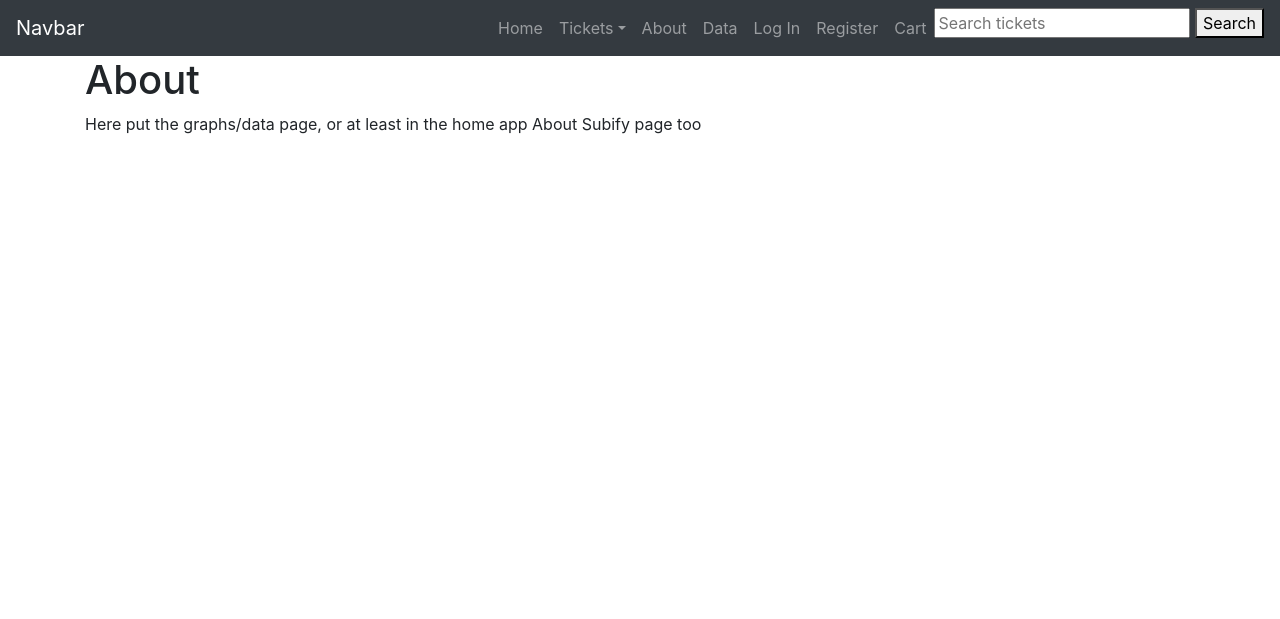
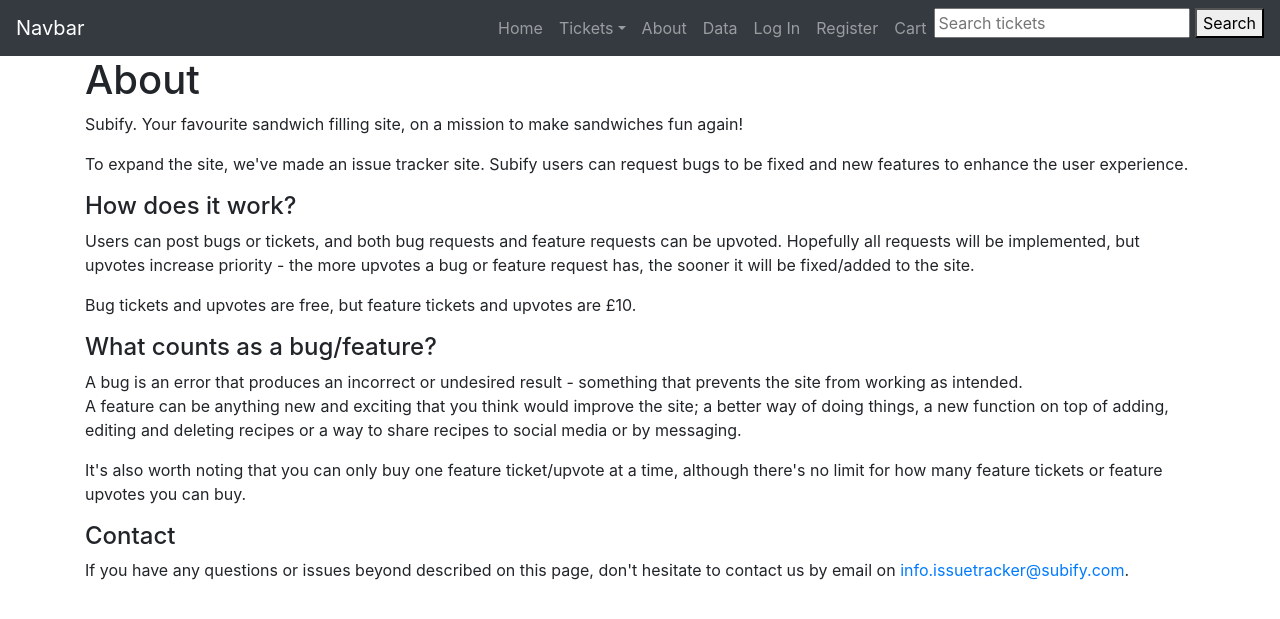
Before and after one commit to jamesahorne/milestone-4, a Django app: page /about/ in a window 1280 px wide. Shown: the top 619 px of the page. Run offline with Django 3.2, Linux system fonts and the light colour scheme; some libraries are stand-ins or nearby versions.

Commit message:
Add About page content

```diff
--- a/home/templates/about.html
+++ b/home/templates/about.html
@@ -5,9 +5,39 @@
 {% block content %}
 
 
-Here put the graphs/data page, or at least in the home app
+<div class="row">
+    <div class="col-12">
+        <p>Subify. Your favourite sandwich filling site, on a mission to make sandwiches fun again!</p>
+        <p>To expand the site, we've made an issue tracker site. Subify users can request bugs to be fixed and new features to enhance the user experience.</p>
+    </div>
+</div>
 
-About Subify page too
+
+<div class="row">
+    <div class="col-12">
+        <h4>How does it work?</h4>
+        <p>Users can post bugs or tickets, and both bug requests and feature requests can be upvoted. Hopefully all requests will be implemented, but upvotes increase priority - the more upvotes a bug or feature request has, the sooner it will be fixed/added to the site.</p>
+        <p>Bug tickets and upvotes are free, but feature tickets and upvotes are £10.</p>
+    </div>
+</div>
+
+
+<div class="row">
+    <div class="col-12">
+        <h4>What counts as a bug/feature?</h4>
+        <p>A bug is an error that produces an incorrect or undesired result - something that prevents the site from working as intended.
+        <br>A feature can be anything new and exciting that you think would improve the site; a better way of doing things, a new function on top of adding, editing and deleting recipes or a way to share recipes to social media or by messaging.</p>
+        <p>It's also worth noting that you can only buy one feature ticket/upvote at a time, although there's no limit for how many feature tickets or feature upvotes you can buy.</p>
+    </div>
+</div>
+
+
+<div class="row">
+    <div class="col-12">
+        <h4>Contact</h4>
+        <p>If you have any questions or issues beyond described on this page, don't hesitate to contact us by email on <a href="mailto:info.issuetracker@subify.com">info.issuetracker@subify.com</a>.</p>
+    </div>
+</div>
 
 
 {% endblock %}
```
